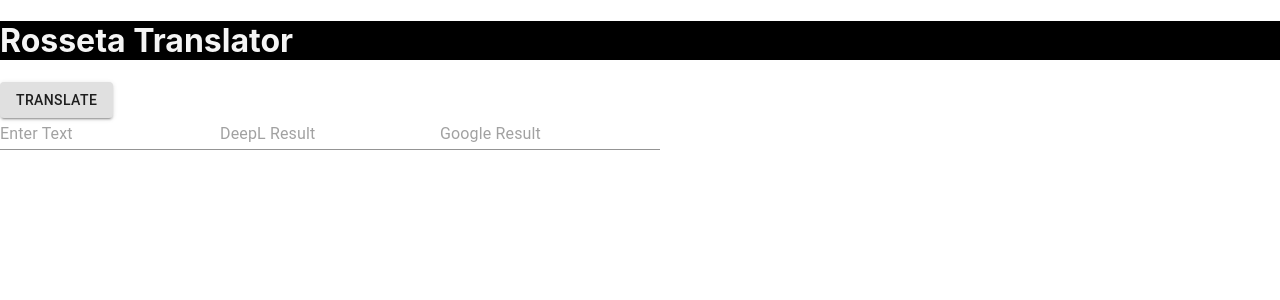
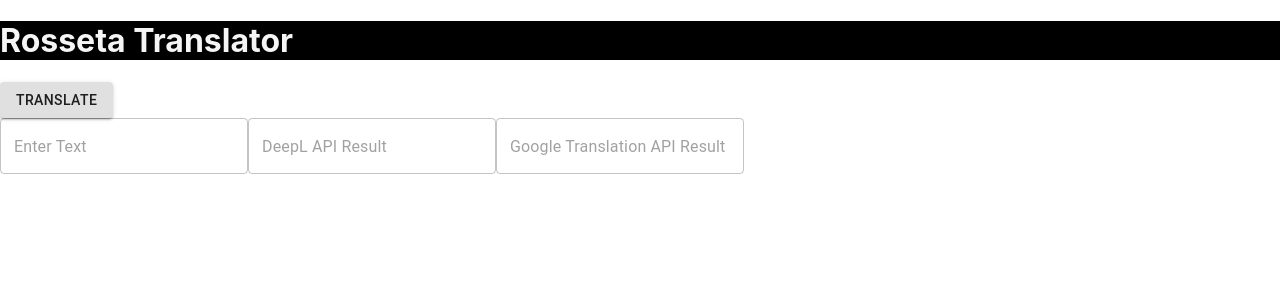
Before and after one commit to yukari-n-erb/RosettaTranslate, a React (Create React App) app in the folder frontend/: page / in a window 1280 px wide. Shown: the top 300 px of the page. Built offline with nearby package versions, Linux system fonts and the light colour scheme.

Commit message:
reinstall eslint

```diff
--- a/frontend/src/App.js
+++ b/frontend/src/App.js
@@ -1,9 +1,11 @@
-import Translate from './components/Translate'
+/* eslint-disable react/jsx-filename-extension */
+/* eslint-disable react/react-in-jsx-scope */
+// eslint-disable-next-line import/no-named-as-default
+import Translate from './components/Translate';
 
 import './App.css';
 
 function App() {
-
   return (
     <div>
       <Translate />
--- a/frontend/src/components/Translate.js
+++ b/frontend/src/components/Translate.js
@@ -1,43 +1,40 @@
-import React, { useState } from "react";
-import {Button, TextField} from "@material-ui/core"
+/* eslint-disable react/jsx-filename-extension */
+import React, { useState } from 'react';
+import { Button, TextField } from '@material-ui/core';
 
 export const Translate = () => {
-  const [originText, setOriginText] = useState("");
-  const [translatedText, setTranslatedText] = useState("");
-  const [googleTranslatedText, setGoogleTranslatedText] = useState("");
-
+  const [originText, setOriginText] = useState('');
+  const [translatedText, setTranslatedText] = useState('');
+  const [googleTranslatedText, setGoogleTranslatedText] = useState('');
 
   const onInputChange = (e) => {
     setOriginText(e.currentTarget.value);
-  }
+  };
 
   const submit = () => {
-    setTranslatedText("loading...");
-    setGoogleTranslatedText("loading...");
-    console.log("submit");
+    setTranslatedText('loading...');
+    setGoogleTranslatedText('loading...');
     const data = {
-        text: originText
-    }
+      text: originText,
+    };
     const requestOptions = {
       method: 'POST',
       headers: {
-            'Content-Type': 'application/json'
+        'Content-Type': 'application/json',
       },
-        body: JSON.stringify(data)
+      body: JSON.stringify(data),
     };
     fetch('/deepl', requestOptions)
       .then((res) => res.json())
-    .then((data) => {
-      console.log({data})
-      setTranslatedText(data.message)
+      .then((deeplData) => {
+        setTranslatedText(deeplData.message);
       });
     fetch('/google', requestOptions)
       .then((res) => res.json())
-    .then((data) => {
-      console.log({data})
-      setGoogleTranslatedText(data.message)
+      .then((googleData) => {
+        setGoogleTranslatedText(googleData.message);
       });
-}
+  };
 
   return (
     <div className="Rosseta">
@@ -46,9 +43,9 @@ export const Translate = () => {
         <Button variant="contained" onClick={submit}>Translate</Button>
       </div>
       <div>
-        <TextField value={originText} placeholder="Enter Text" onChange={onInputChange} />
-        <TextField value={translatedText} placeholder="DeepL Result"/>
-        <TextField value={googleTranslatedText} placeholder="Google Result"/>
+        <TextField variant="outlined" value={originText} placeholder="Enter Text" onChange={onInputChange} />
+        <TextField InputProps={{ readOnly: true }} variant="outlined" value={translatedText} placeholder="DeepL API Result" />
+        <TextField InputProps={{ readOnly: true }} variant="outlined" value={googleTranslatedText} placeholder="Google Translation API Result" />
       </div>
     </div>
   );
--- a/frontend/src/index.js
+++ b/frontend/src/index.js
@@ -1,17 +1,12 @@
+/* eslint-disable react/jsx-filename-extension */
 import React from 'react';
 import ReactDOM from 'react-dom';
 import './index.css';
 import App from './App';
-import reportWebVitals from './reportWebVitals';
 
 ReactDOM.render(
   <React.StrictMode>
     <App />
   </React.StrictMode>,
-  document.getElementById('root')
+  document.getElementById('root'),
 );
-
-// If you want to start measuring performance in your app, pass a function
-// to log results (for example: reportWebVitals(console.log))
-// or send to an analytics endpoint. Learn more: https://bit.ly/CRA-vitals
-reportWebVitals();
--- a/frontend/src/reportWebVitals.js
+++ /dev/null
@@ -1,13 +0,0 @@
-const reportWebVitals = onPerfEntry => {
-  if (onPerfEntry && onPerfEntry instanceof Function) {
-    import('web-vitals').then(({ getCLS, getFID, getFCP, getLCP, getTTFB }) => {
-      getCLS(onPerfEntry);
-      getFID(onPerfEntry);
-      getFCP(onPerfEntry);
-      getLCP(onPerfEntry);
-      getTTFB(onPerfEntry);
-    });
-  }
-};
-
-export default reportWebVitals;
```
Also changed, not shown: frontend/package.json (+8 -0 lines), frontend/src/logo.svg (deleted). Lines whose indentation alone changed are shown as unchanged.
